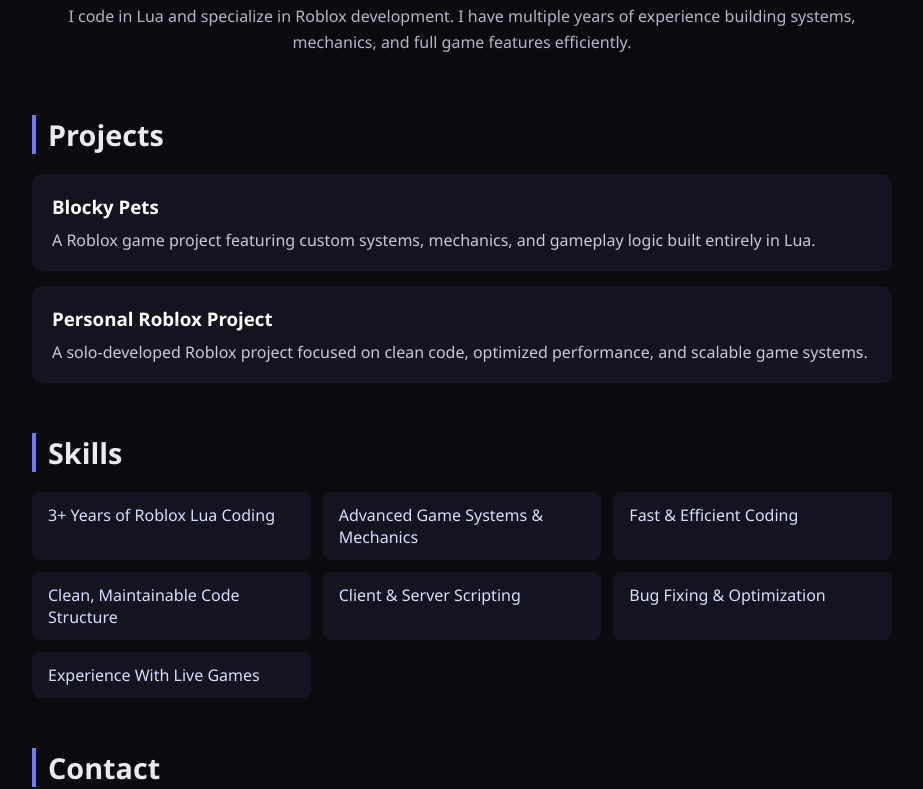
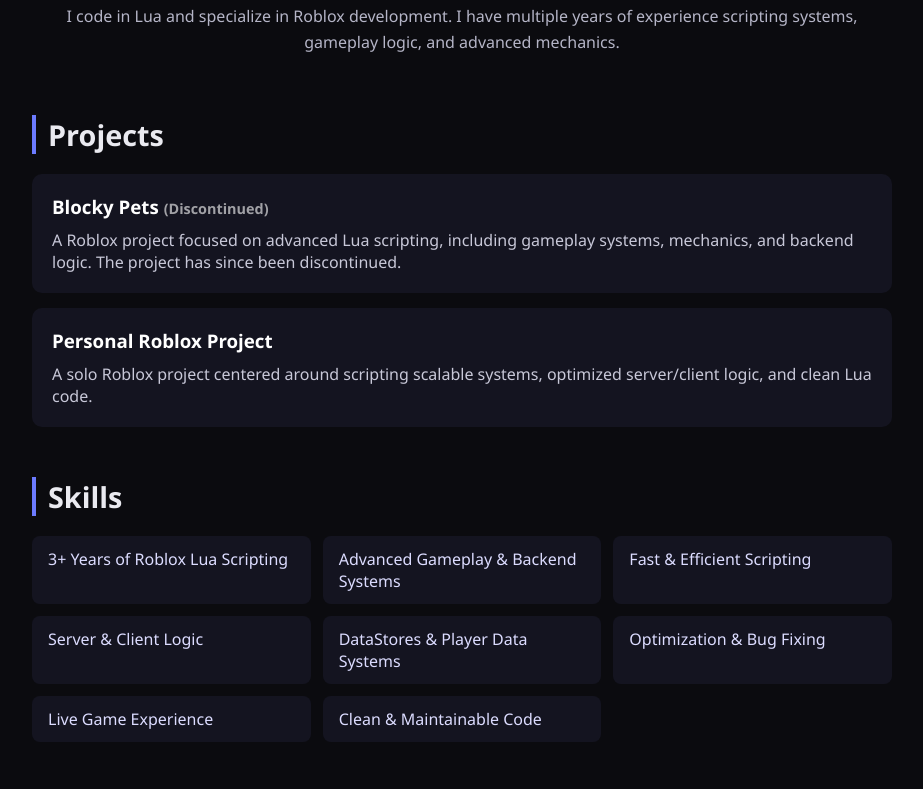
Before and after one commit to jakjeprog-spec/developer_jake.github.io, a plain HTML site: page index.html in a window 1280 px wide. Shown: the part 158-947 px from the top of the page, without its empty margins (178-1101 px from the left). Drawn offline with Linux system fonts and the light colour scheme.

Commit message:
Update index.html

```diff
--- a/index.html
+++ b/index.html
@@ -3,7 +3,7 @@
 <head>
   <meta charset="UTF-8" />
   <meta name="viewport" content="width=device-width, initial-scale=1.0"/>
-  <title>Developer_jake | Roblox Lua Developer</title>
+  <title>Developer_jake | Roblox Lua Scripter</title>
   <link rel="stylesheet" href="style.css"/>
 </head>
 <body>
@@ -12,11 +12,11 @@
 
     <header class="hero">
       <h1>Developer_jake</h1>
-      <p class="subtitle">Roblox Lua Developer</p>
+      <p class="subtitle">Roblox Lua Scripter</p>
       <p class="bio">
         I code in Lua and specialize in Roblox development.
-        I have multiple years of experience building systems,
-        mechanics, and full game features efficiently.
+        I have multiple years of experience scripting systems,
+        gameplay logic, and advanced mechanics.
       </p>
     </header>
 
@@ -24,18 +24,19 @@
       <h2>Projects</h2>
 
       <div class="card">
-        <h3>Blocky Pets</h3>
+        <h3>Blocky Pets <span style="opacity:0.6; font-size:0.9rem;">(Discontinued)</span></h3>
         <p>
-          A Roblox game project featuring custom systems,
-          mechanics, and gameplay logic built entirely in Lua.
+          A Roblox project focused on advanced Lua scripting,
+          including gameplay systems, mechanics, and backend logic.
+          The project has since been discontinued.
         </p>
       </div>
 
       <div class="card">
         <h3>Personal Roblox Project</h3>
         <p>
-          A solo-developed Roblox project focused on clean code,
-          optimized performance, and scalable game systems.
+          A solo Roblox project centered around scripting scalable
+          systems, optimized server/client logic, and clean Lua code.
         </p>
       </div>
     </section>
@@ -43,13 +44,14 @@
     <section class="section">
       <h2>Skills</h2>
       <ul class="skills">
-        <li>3+ Years of Roblox Lua Coding</li>
-        <li>Advanced Game Systems & Mechanics</li>
-        <li>Fast & Efficient Coding</li>
-        <li>Clean, Maintainable Code Structure</li>
-        <li>Client & Server Scripting</li>
-        <li>Bug Fixing & Optimization</li>
-        <li>Experience With Live Games</li>
+        <li>3+ Years of Roblox Lua Scripting</li>
+        <li>Advanced Gameplay & Backend Systems</li>
+        <li>Fast & Efficient Scripting</li>
+        <li>Server & Client Logic</li>
+        <li>DataStores & Player Data Systems</li>
+        <li>Optimization & Bug Fixing</li>
+        <li>Live Game Experience</li>
+        <li>Clean & Maintainable Code</li>
       </ul>
     </section>
 
```
